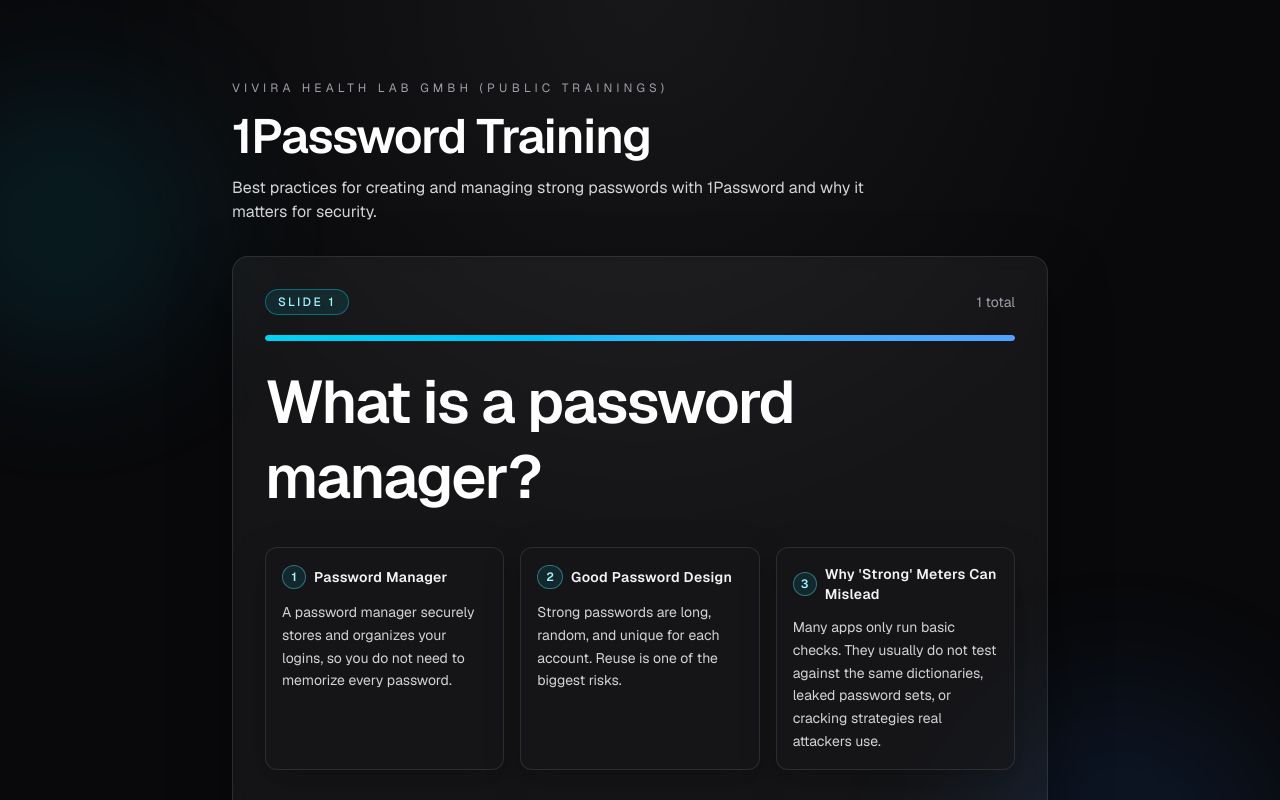
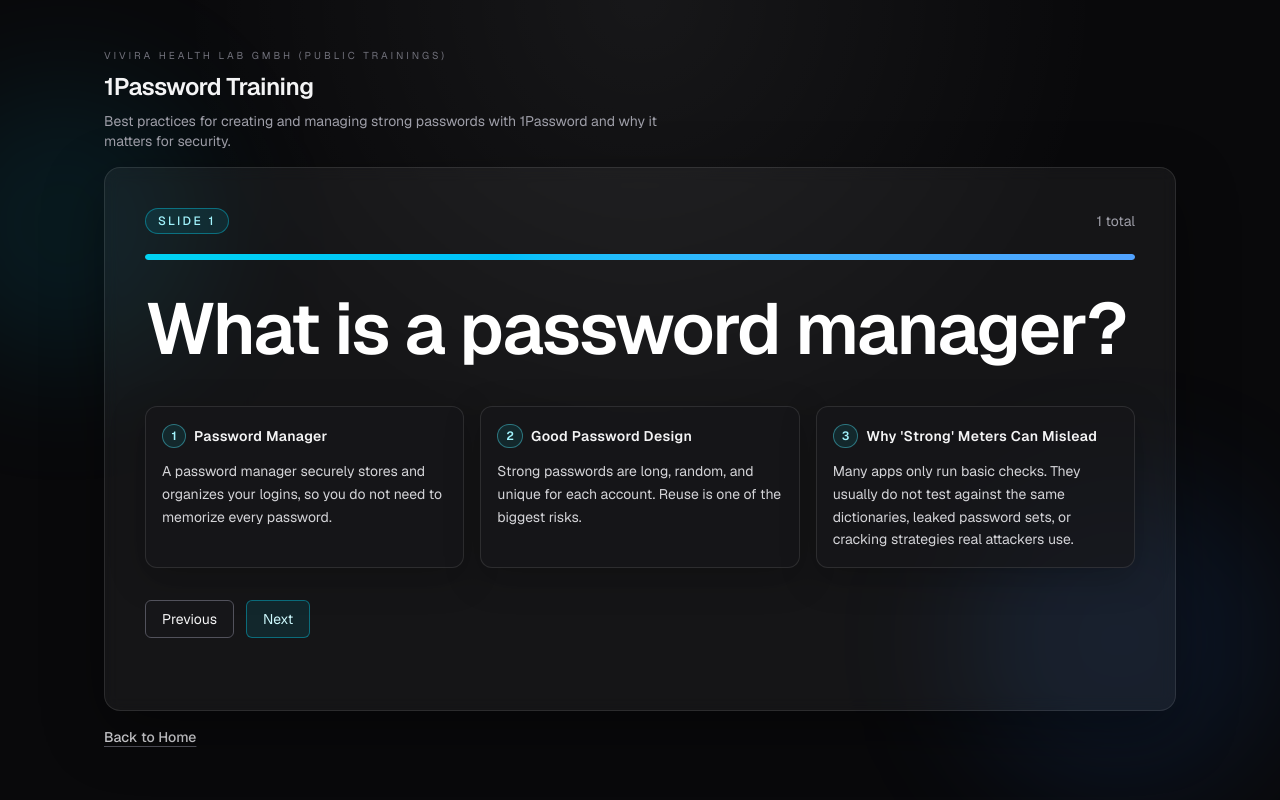
Before and after one commit to BobbiSteele/BobbiSteele.github.io, a Next.js app: page /1password in a window 1280 px wide. Shown: the top 800 px of the page. Built offline with nearby package versions, Linux system fonts and the light colour scheme.

Commit message:
Decresed size of top part of the 1password page

```diff
--- a/app/1password/page.tsx
+++ b/app/1password/page.tsx
@@ -53,16 +53,16 @@
         <div className="absolute inset-0 bg-[radial-gradient(circle_at_top,rgba(255,255,255,0.06),transparent_45%)]" />
       </div>
 
-      <div className="relative mx-auto flex w-full max-w-4xl flex-col gap-8 px-6 py-16 sm:px-10 sm:py-20">
-        <header className="space-y-4">
-          <p className="text-xs uppercase tracking-[0.35em] text-zinc-400">Vivira Health Lab GmbH (Public Trainings)</p>
-          <h1 className="text-4xl font-semibold tracking-tight text-white sm:text-5xl">1Password Training</h1>
-          <p className="max-w-2xl text-zinc-300">
+      <div className="relative mx-auto flex w-full max-w-6xl flex-col gap-4 px-6 py-10 sm:px-10 sm:py-12">
+        <header className="space-y-2">
+          <p className="text-[10px] uppercase tracking-[0.3em] text-zinc-500">Vivira Health Lab GmbH (Public Trainings)</p>
+          <h1 className="text-xl font-semibold tracking-tight text-zinc-100 sm:text-2xl">1Password Training</h1>
+          <p className="max-w-xl text-sm text-zinc-400">
             Best practices for creating and managing strong passwords with 1Password and why it matters for security.
           </p>
         </header>
 
-        <section className="rounded-2xl border border-white/10 bg-white/5 p-6 shadow-[0_20px_60px_rgba(0,0,0,0.35)] backdrop-blur sm:p-8">
+        <section className="min-h-[68vh] rounded-2xl border border-white/10 bg-white/5 p-7 shadow-[0_20px_60px_rgba(0,0,0,0.35)] backdrop-blur sm:p-10">
           <div className="mb-5 flex items-center justify-between gap-4">
             <span className="rounded-full border border-cyan-400/40 bg-cyan-400/10 px-3 py-1 text-xs font-medium uppercase tracking-[0.2em] text-cyan-200">
               Slide {currentSlide + 1}
@@ -77,7 +77,7 @@
             />
           </div>
 
-          <h2 className="text-4xl font-semibold leading-tight tracking-tight text-white sm:text-5xl md:text-6xl">
+          <h2 className="text-5xl font-semibold leading-tight tracking-tight text-white sm:text-6xl md:text-7xl">
             {slide.title}
           </h2>
 
```
